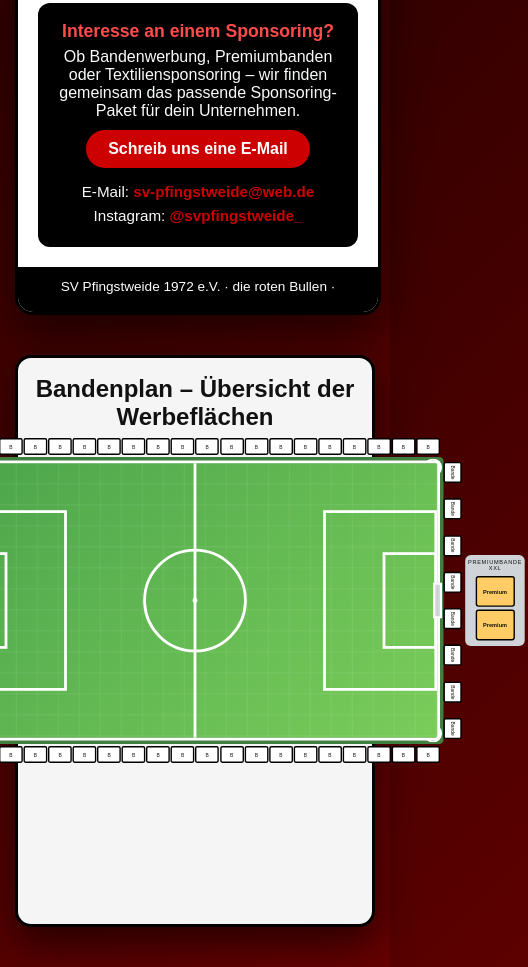
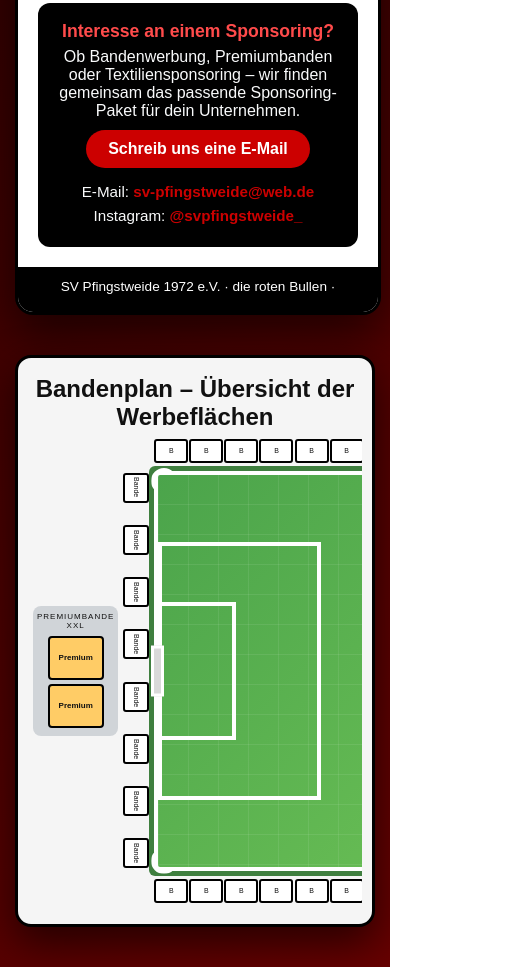
Before and after one commit to coinmoinbtc-alt/sponsoring-sv-spingstweide, a plain HTML site: page index.html in a window 390 px wide. Shown: the part 1429-2396 px from the top of the page, 528 px wide, since content can reach past the window. Drawn offline with Linux system fonts and the light colour scheme.

Commit message:
index.html

```diff
--- a/index.html
+++ b/index.html
@@ -211,17 +211,17 @@
             margin: 5px 0 5px;
         }
 
-        /* Wrapper, der auf Handy skaliert wird */
+        /* Wrapper mit Horizontal-Scroll für Handy */
         .stadium-wrapper {
-            display: flex;
-            justify-content: center;
             margin-top: 5px;
+            overflow-x: auto;
         }
 
         .stadium {
-            display: flex;
+            display: inline-flex;  /* sorgt dafür, dass alles in einem Block ist */
             align-items: center;
             justify-content: center;
+            min-width: 800px;     /* damit es breiter als kleine Handys ist */
         }
 
         /* Premiumbanden (XXL) */
@@ -417,20 +417,6 @@
         .corner-arc.tr { right: -7px; top: -7px; clip-path: polygon(0 0,100% 0,100% 100%); }
         .corner-arc.br { right: -7px; bottom: -7px; clip-path: polygon(100% 0,100% 100%,0 100%); }
 
-        /* ==== MOBILE-ANPASSUNG FÜR STADION ==== */
-        @media (max-width: 900px) {
-            .stadium-wrapper {
-                transform: scale(0.85);
-                transform-origin: top center;
-            }
-        }
-
-        @media (max-width: 600px) {
-            .stadium-wrapper {
-                transform: scale(0.7);
-                transform-origin: top center;
-            }
-        }
     </style>
 </head>
 <body>
```
